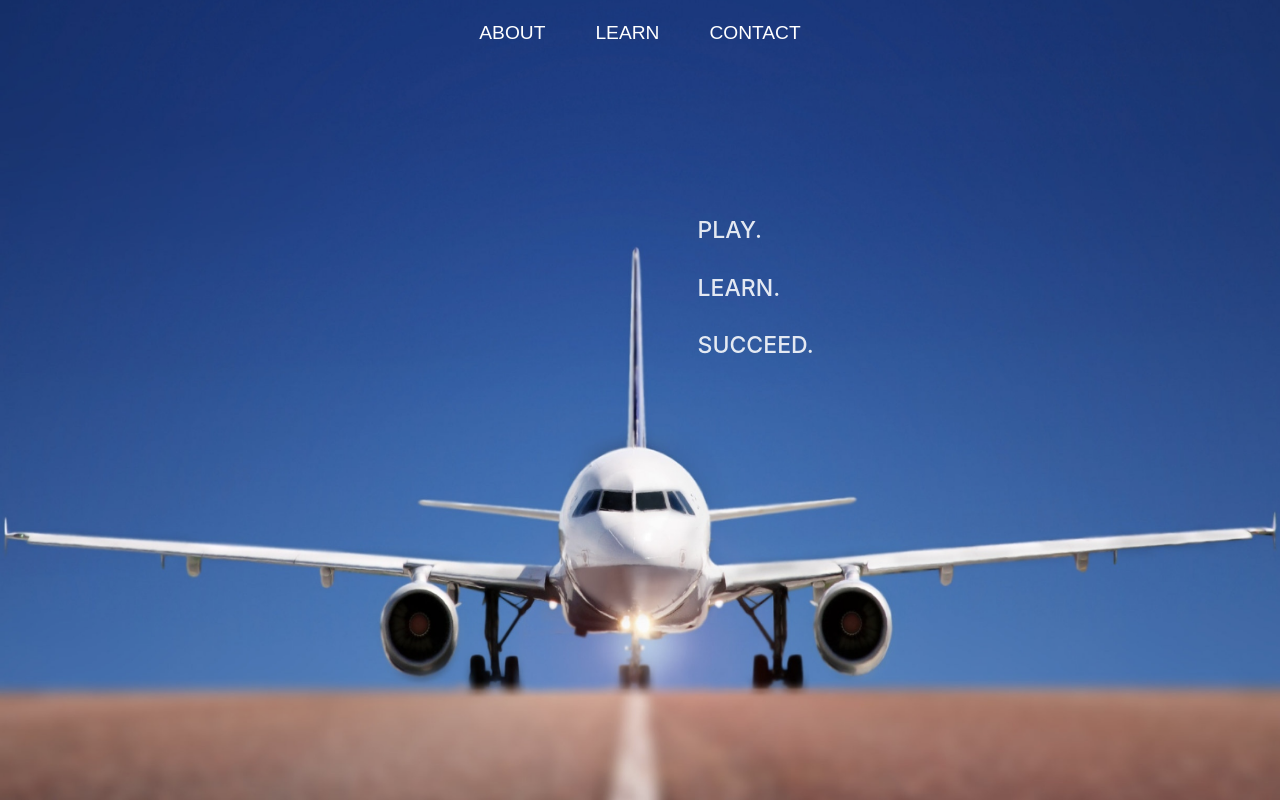
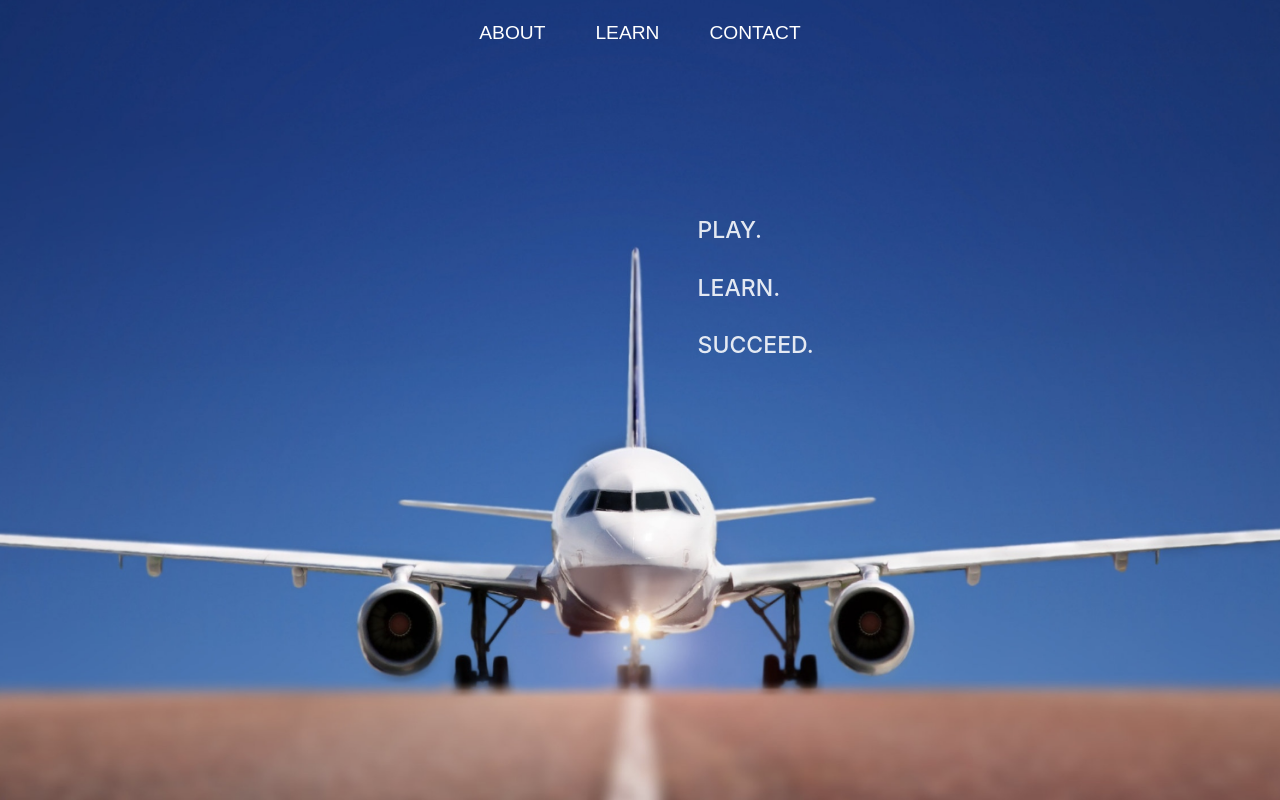
Before and after one commit to ezekieldsanchez/ezekieldsanchez.github.io, a plain HTML site: page index.html in a window 1280 px wide. Drawn offline with Linux system fonts and the light colour scheme.

Commit message:
Updated background image

```diff
--- a/assets/landingPage/scripts/style.css
+++ b/assets/landingPage/scripts/style.css
@@ -17,6 +17,11 @@
   margin: 0px;
 }
 body {
+  background-image: url("/assets/landingPage/AircraftLandingPage.png");
+  background-position: center;
+  background-size: cover;
+  background-attachment: fixed;
+  background-repeat: no-repeat;
   margin: 0px;
   padding: 0px;
 }
--- a/index.html
+++ b/index.html
@@ -7,11 +7,6 @@
   </head>
   <body>
     <div id="app">
-      <img
-        id="background-image"
-        alt="background-image"
-        src="/assets/landingPage/AircraftLandingPage.png"
-      />
       <header>
         <a id="headerTextLink" href="#">ABOUT</a>
         <a id="headerTextLink" href="#">LEARN</a>
```
